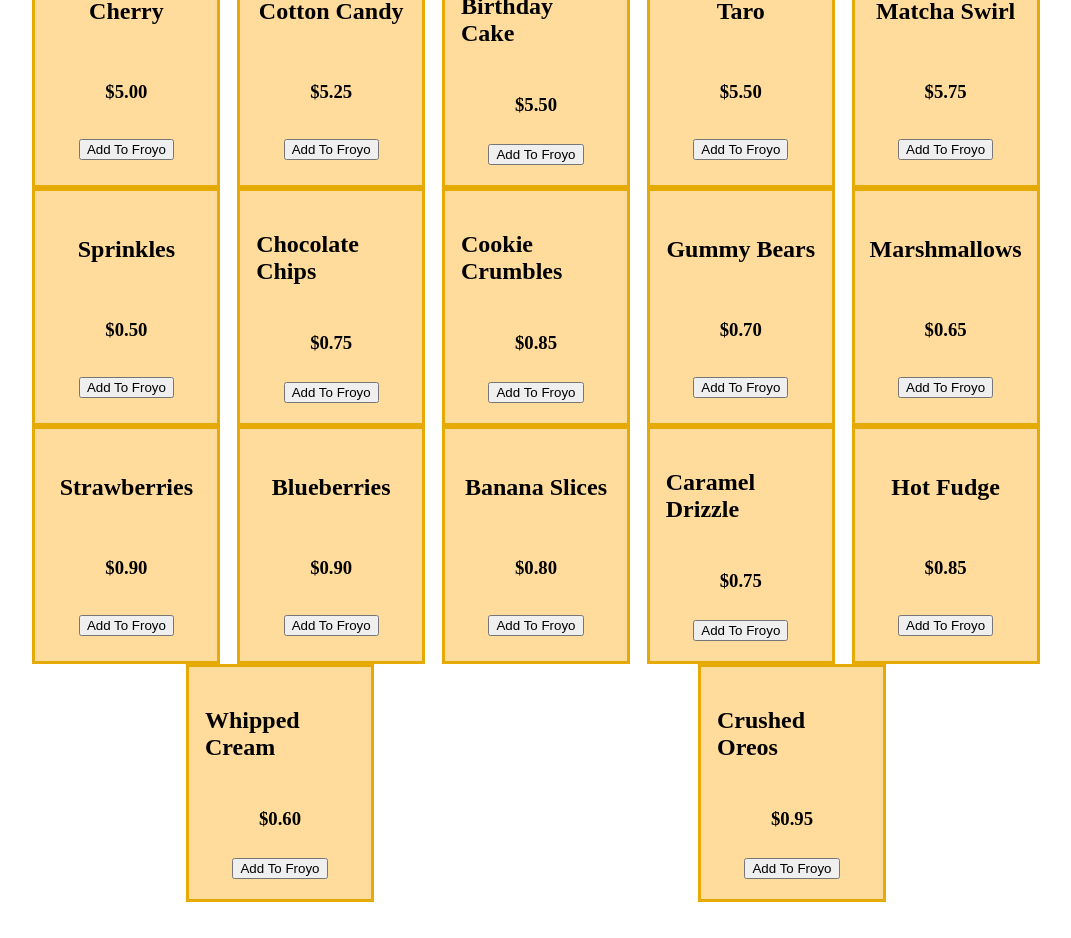
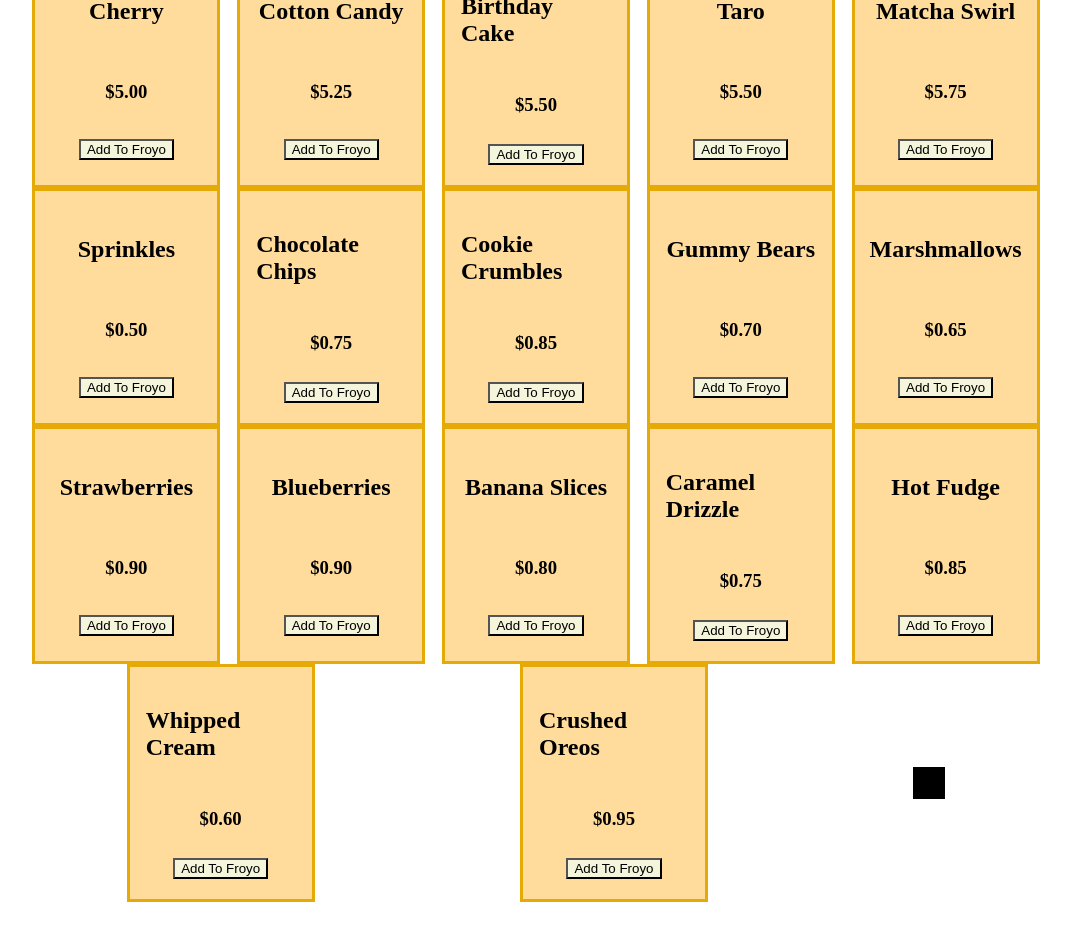
Before and after one commit to staten-island-tech/vue-reactivity-project-rayrayrayrayray5, a Vue app in the folder app/: page / in a window 1280 px wide. Shown: the part 800-1738 px from the top of the page, without its empty margins (104-1175 px from the left). Built offline with nearby package versions, Linux system fonts and the light colour scheme.

Commit message:
aiden liu said william ke raises his cortisol and vincent zhen said that weiming weng raises his cortisol

```diff
--- a/app/src/components/cart.vue
+++ b/app/src/components/cart.vue
@@ -9,5 +9,7 @@
 </script>
 
 <style scoped>
-
+div{
+    background-color: black;
+}
 </style>
--- a/app/src/views/liu.vue
+++ b/app/src/views/liu.vue
@@ -3,15 +3,20 @@
         <FroyoCard @click="addToFroyo(froyo)" v-for="froyo in flavorlist" :key="froyo.flavor" :froyo="froyo">
           <button>Add To Froyo</button>
         </FroyoCard>
+        <CartCard></CartCard>
     </div>
 </template>
 
 <script setup>
 import {ref} from 'vue'
+let cost = 0
 function addToFroyo(item){
-  console.log(item)
+  cost += item.cost
+  console.log(item, cost.toFixed(2))
 }
 import FroyoCard from '@/components/froyocard.vue';
+import CartCard from '@/components/cart.vue';
+
 const flavorlist = ref([
   { flavor: "Vanilla", cost: 4.50, type: "cream" },
   { flavor: "Chocolate", cost: 4.75, type: "cream" },
@@ -76,5 +81,7 @@ h1 {
   justify-content: space-around;
   align-items: center;
 }
-
+button{
+  background-color: beige;
+}
 </style>
```
